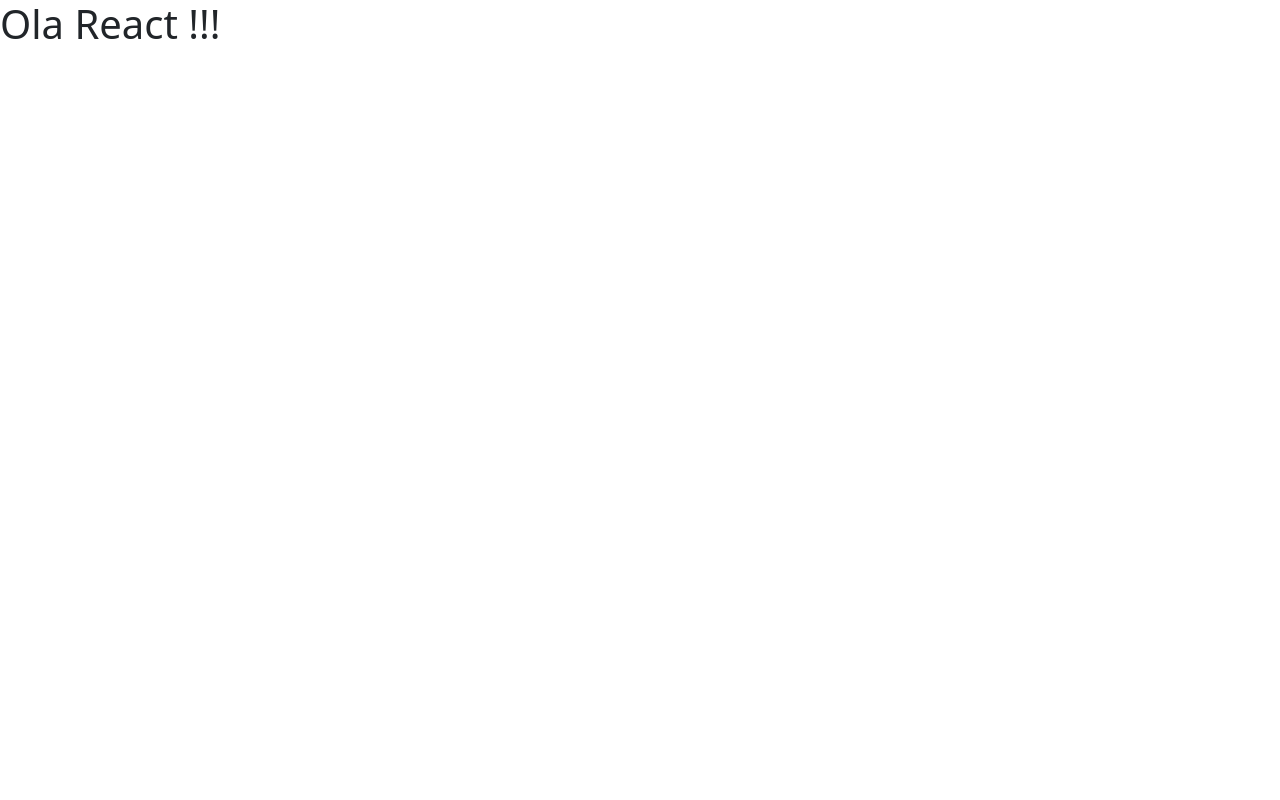
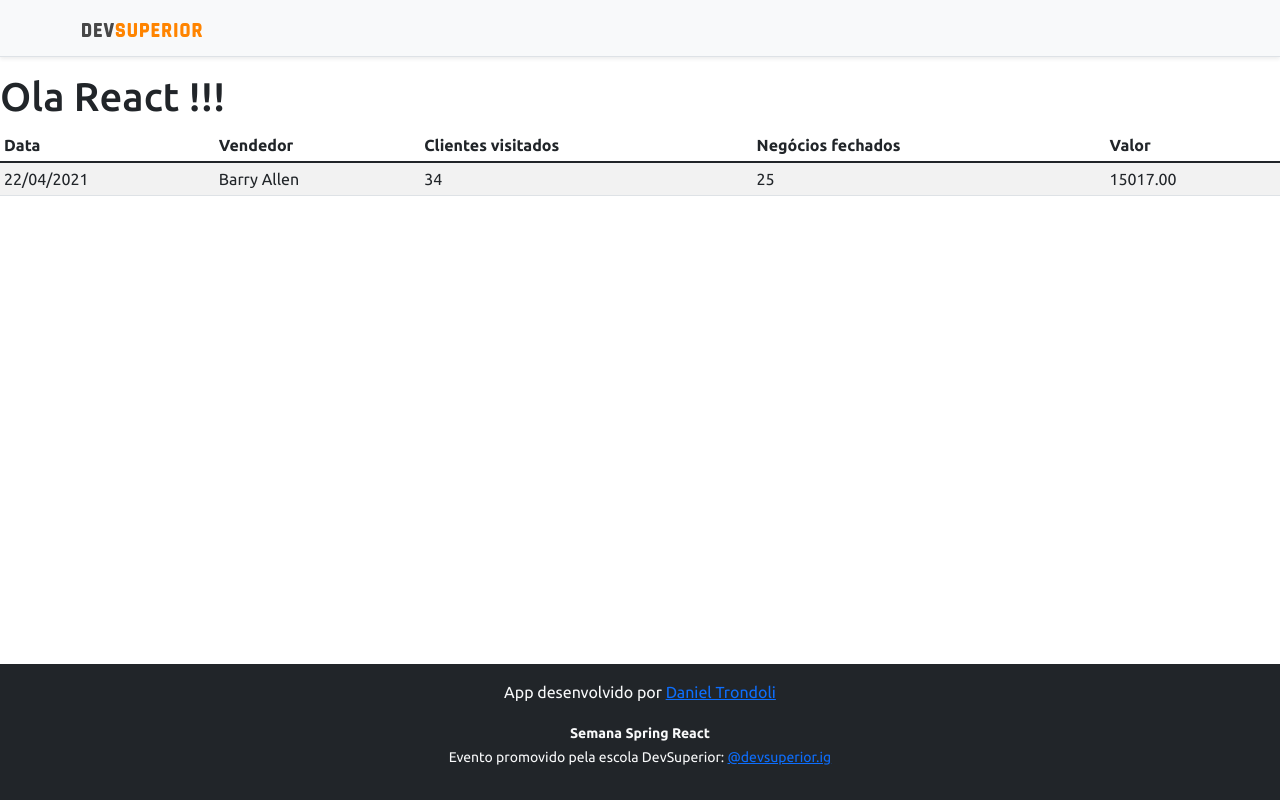
Before and after one commit to DanielTrondoli/projeto-sds4, a React (Create React App) app in the folder frontend/: page / in a window 1280 px wide. Built offline with nearby package versions, Linux system fonts and the light colour scheme.

Commit message:
Basic static components

```diff
--- a/frontend/src/App.tsx
+++ b/frontend/src/App.tsx
@@ -1,9 +1,17 @@
+import DataTable from "components/DataTable";
+import Footer from "components/footer";
+import NavBar from "components/navbar";
 
 function App() {
   return (
-    <div>
-      <h1>Ola React !!!</h1>
-    </div>
+    <>
+      <div>
+        <NavBar />
+        <h1>Ola React !!!</h1>
+      </div>
+      <DataTable/>
+      <Footer />
+    </>
   );
 }
 
--- /dev/null
+++ b/frontend/src/components/DataTable/index.tsx
@@ -0,0 +1,28 @@
+const DataTable = () => {
+    return (
+        <div className="table-responsive">
+            <table className="table table-striped table-sm">
+                <thead>
+                    <tr>
+                        <th>Data</th>
+                        <th>Vendedor</th>
+                        <th>Clientes visitados</th>
+                        <th>Negócios fechados</th>
+                        <th>Valor</th>
+                    </tr>
+                </thead>
+                <tbody>
+                    <tr>
+                        <td>22/04/2021</td>
+                        <td>Barry Allen</td>
+                        <td>34</td>
+                        <td>25</td>
+                        <td>15017.00</td>
+                    </tr>
+                </tbody>
+            </table>
+        </div>
+    );
+}
+
+export default DataTable;
--- /dev/null
+++ b/frontend/src/components/footer/index.tsx
@@ -0,0 +1,13 @@
+const Footer = () => {
+    return (
+        <footer className="footer mt-auto py-3 bg-dark">
+        <div className="container">
+            <p className="text-light">App desenvolvido por <a href="https://github.com/danieltrondoli" target="_blank" rel="noreferrer">Daniel Trondoli</a></p>
+            <p className="text-light"><small><strong>Semana Spring React</strong><br/>
+            Evento promovido pela escola DevSuperior: <a href="https://instagram.com/devsuperior.ig" target="_blank" rel="noreferrer">@devsuperior.ig</a></small></p>
+        </div>
+        </footer>
+    );
+  }
+
+  export default Footer;
--- /dev/null
+++ b/frontend/src/components/navbar/index.tsx
@@ -0,0 +1,15 @@
+import ImgDsDark from '../../assets/img/ds-dark.svg';
+
+const NavBar = () => {
+    return (
+        <div className="d-flex flex-column flex-md-row align-items-center p-3 px-md-4 mb-3 bg-light border-bottom shadow-sm">
+            <div className="container">
+                <nav className="my-2 my-md-0 mr-md-3">
+                    <img src={ImgDsDark} alt="DevSuperior" width="120" />
+                </nav>
+            </div>
+        </div>
+    );
+}
+
+export default NavBar;
--- a/frontend/src/index.tsx
+++ b/frontend/src/index.tsx
@@ -1,6 +1,7 @@
 import React from 'react';
 import ReactDOM from 'react-dom';
 import 'bootstrap/dist/css/bootstrap.css';
+import 'assets/css/styles.css';
 import App from './App';
 
 ReactDOM.render(
```
Also changed, not shown: frontend/src/assets/css/styles.css (renamed from frontend/src/assets/styles.css), frontend/src/assets/img/ds-dark.svg (added), 1 other file (tests, documents, lock files or other folders).
